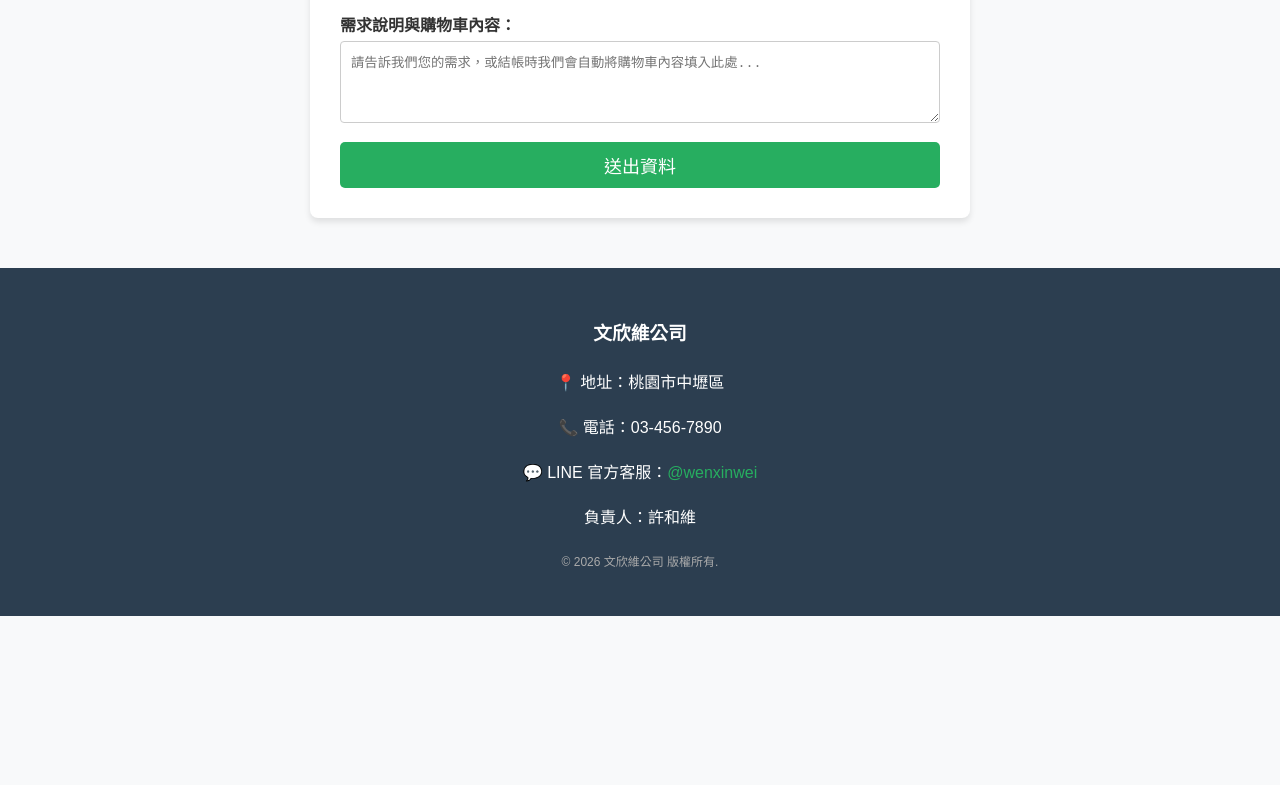
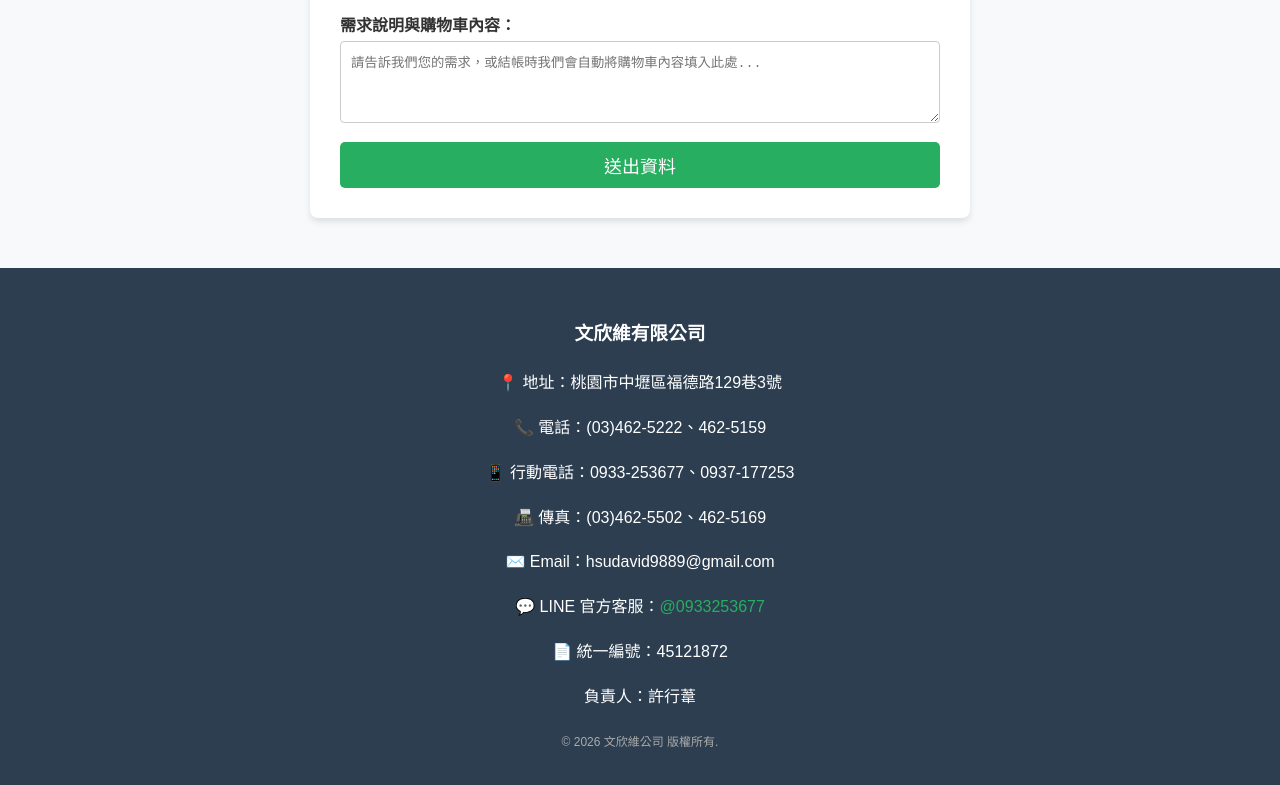
Before and after one commit to alanhsu0129/wenxinwei-shop, a plain HTML site: page index.html in a window 1280 px wide. Shown: the part 1330-2115 px from the top of the page. Before the commit the page ends 1946 px from the top, so only its background shows below. Drawn offline with Linux system fonts and the light colour scheme.

Commit message:
Update index.html

```diff
--- a/index.html
+++ b/index.html
@@ -238,11 +238,15 @@
     </div>
 
     <footer>
-        <h3>文欣維公司</h3>
-        <p>📍 地址：桃園市中壢區</p>
-        <p>📞 電話：03-456-7890</p>
-        <p>💬 LINE 官方客服：<a href="#" style="color:#27ae60; text-decoration:none;">@wenxinwei</a></p>
-        <p>負責人：許和維</p>
+        <h3>文欣維有限公司</h3>
+        <p>📍 地址：桃園市中壢區福德路129巷3號</p>
+        <p>📞 電話：(03)462-5222、462-5159</p>
+        <p>📱 行動電話：0933-253677、0937-177253</p>
+        <p>📠 傳真：(03)462-5502、462-5169</p>
+        <p>✉️ Email：hsudavid9889@gmail.com</p>
+        <p>💬 LINE 官方客服：<a href="#" style="color:#27ae60; text-decoration:none;">@0933253677</a></p>
+        <p>📄 統一編號：45121872</p>
+        <p>負責人：許行葦</p>
         <p style="font-size: 12px; margin-top:20px; color:#aaa;">&copy; 2026 文欣維公司 版權所有.</p>
     </footer>
 
```
